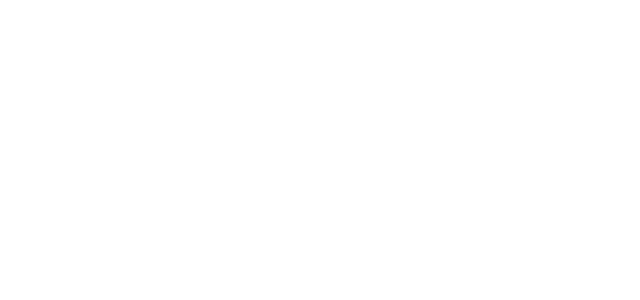
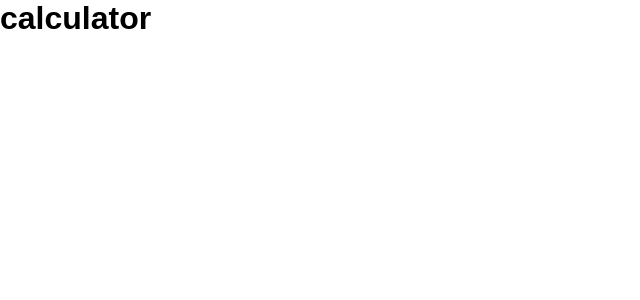
Before and after one commit to MrBrN197/Math-Magicians, a React (Create React App) app: page / in a window 1280 px wide. Shown: the top 300 px of the page, without its empty margins (0-640 px from the left). Built offline with nearby package versions, Linux system fonts and the light colour scheme.

Commit message:
Add Calculator.js component

```diff
--- a/src/App.js
+++ b/src/App.js
@@ -1,6 +1,8 @@
+import Calculator from './components/Calculator';
+
 function App() {
   return (
-    <div />
+    <Calculator />
   );
 }
 
--- /dev/null
+++ b/src/components/Calculator.js
@@ -0,0 +1,19 @@
+import React from 'react';
+
+class Calculator extends React.Component {
+  constructor(props) {
+    super(props);
+    this.state = { name: 'calculator' };
+  }
+
+  render() {
+    const { name } = this.state;
+    return (
+      <div>
+        <h1>{name}</h1>
+      </div>
+    );
+  }
+}
+
+export default Calculator;
--- a/src/index.css
+++ b/src/index.css
@@ -2,3 +2,7 @@
   padding: 0;
   margin: 0;
 }
+
+body {
+  font-family: Arial, Helvetica, sans-serif;
+}
```
